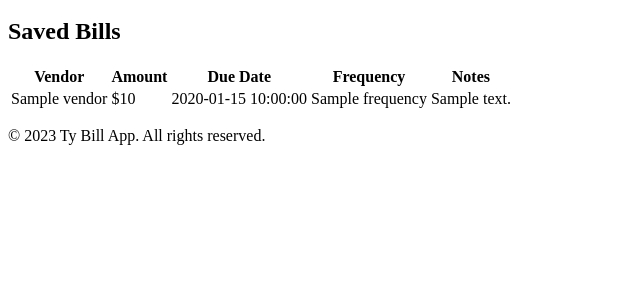
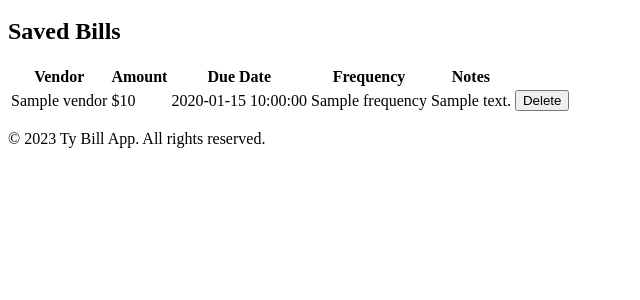
Before and after one commit to THELEGED93/ty-bill-app, a Flask app: template templates/bills.html in a window 1280 px wide. Shown: the part 229-529 px from the top of the page, without its empty margins (0-640 px from the left). Run offline with Flask 3, Linux system fonts and the light colour scheme; the template is opened without the code that fills it: most values are stand-ins (such as "Sample title", 1, 10 or a date in 2020).

Commit message:
Add delete bill feauture

```diff
--- a/app.py
+++ b/app.py
@@ -37,5 +37,16 @@ def bills():
 
     return render_template("bills.html", bills=bills)
 
+@app.route("/delete/<int:bill_id>", methods=["POST"])
+def delete_bill(bill_id):
+    conn = get_db_connection()
+
+    conn.execute("DELETE FROM bills WHERE id = ?", (bill_id,))
+
+    conn.commit()
+    conn.close()
+
+    return redirect(url_for("bills"))
+
 if __name__ == "__main__":
     app.run(debug=True)
--- a/templates/bills.html
+++ b/templates/bills.html
@@ -51,6 +51,11 @@
             <td>{{ bill["due_date"] }}</td>
             <td>{{ bill["frequency"] }}</td>
             <td>{{ bill["notes"] }}</td>
+            <td>
+                <form method="POST" action="{{ url_for('delete_bill', bill_id=bill['id']) }}">
+                    <button type="submit">Delete</button>
+                </form>
+            </td>
         </tr>
         {% endfor %}
     </tbody>
```
